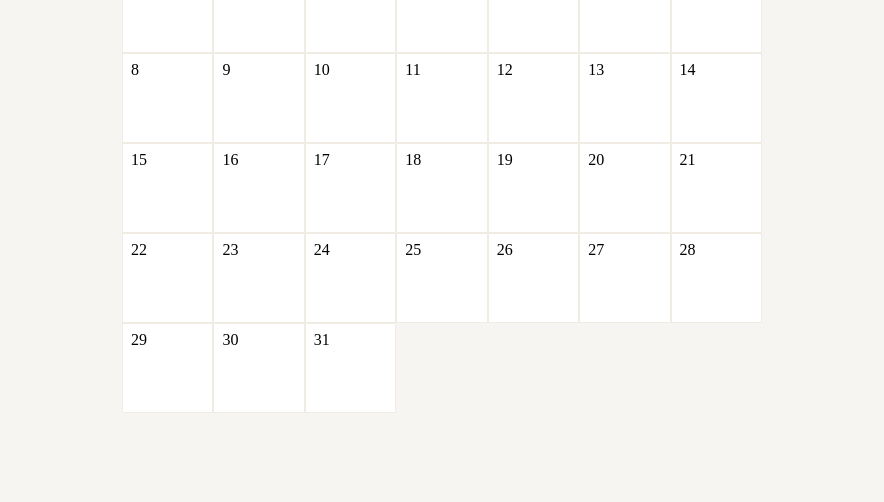
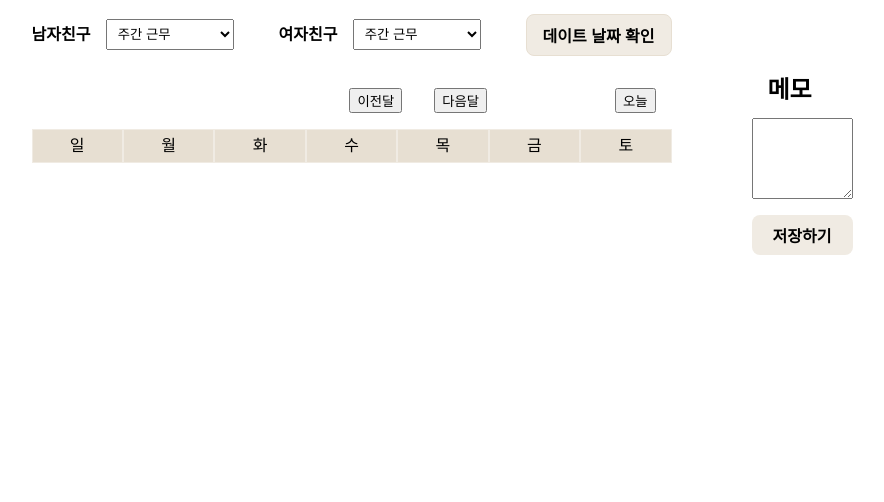
Before and after one commit to ieun32/Date-Planner-Project, a website built with webpack: page index.html in a window 1280 px wide. Shown: the part 298-800 px from the top of the page, without its empty margins (198-1082 px from the left). Built offline with nearby package versions, Linux system fonts and the light colour scheme.

Commit message:
✅ index.html, style.css 수정

```diff
--- a/index.html
+++ b/index.html
@@ -5,30 +5,42 @@
   <meta charset="UTF-8">
   <meta name="viewport" content="width=device-width, initial-scale=1.0">
   <title>교대 근무 커플 데이터 플래너</title>
-  <link rel="stylesheet" href="https://cdn.jsdelivr.net/npm/reset-css@4.0.1/reset.min.css"/>
+  <link rel="stylesheet" href="https://cdn.jsdelivr.net/npm/reset-css@4.0.1/reset.min.css" />
 </head>
 
-<body>
+<body class="container">
   <header class="header">
-    <h1 class="header__title">교대 근무 커플의</h1>
-    <h1 class="header__title">❤️ 두근 두근 데이트 플래너 ❤️</h1>
+    <h1 class="header__title">❤️ 교대 근무 커플의 두근 두근 데이트 플래너 ❤️</h1>
   </header>
   <main class="main">
+    <section class="main__util">
       <section class="chooser">
         <div class="chooser__group">
           <label class="chooser__label chooser__label--boyfriend">남자친구</label>
           <select class="chooser__select chooser__select--boyfriend">
             <option value="dayShift" selected>주간 근무</option>
-          <option value="twoShift">3조 2교대</option>
-          <option value="threeShift">5조 3교대</option>
+            <option value="twoShift_1">3조 2교대 - 1조</option>
+            <option value="twoShift_2">3조 2교대 - 2조</option>
+            <option value="twoShift_3">3조 2교대 - 3조</option>
+            <option value="threeShift_1">5조 3교대 - 1조</option>
+            <option value="threeShift_2">5조 3교대 - 2조</option>
+            <option value="threeShift_3">5조 3교대 - 3조</option>
+            <option value="threeShift_4">5조 3교대 - 4조</option>
+            <option value="threeShift_5">5조 3교대 - 5조</option>
           </select>
         </div>
         <div class="chooser__group">
           <label class="chooser__label chooser__label--girlfriend">여자친구</label>
           <select class="chooser__select chooser__select--girlfriend">
             <option value="dayShift" selected>주간 근무</option>
-          <option value="twoShift">3조 2교대</option>
-          <option value="threeShift">5조 3교대</option>
+            <option value="twoShift_1">3조 2교대 - 1조</option>
+            <option value="twoShift_2">3조 2교대 - 2조</option>
+            <option value="twoShift_3">3조 2교대 - 3조</option>
+            <option value="threeShift_1">5조 3교대 - 1조</option>
+            <option value="threeShift_2">5조 3교대 - 2조</option>
+            <option value="threeShift_3">5조 3교대 - 3조</option>
+            <option value="threeShift_4">5조 3교대 - 4조</option>
+            <option value="threeShift_5">5조 3교대 - 5조</option>
           </select>
         </div>
         <button class="chooser__button">
@@ -38,50 +50,38 @@
 
       <section class="calender">
         <ul class="calender__head">
-        <li class="calender__item calender__item--head">일</li>
-        <li class="calender__item calender__item--head">월</li>
-        <li class="calender__item calender__item--head">화</li>
-        <li class="calender__item calender__item--head">수</li>
-        <li class="calender__item calender__item--head">목</li>
-        <li class="calender__item calender__item--head">금</li>
-        <li class="calender__item calender__item--head">토</li>
+          <button class="calender__head--prev">이전달</button>
+          <li class="calender__head--date"></li>
+          <button class="calender__head--next">다음달</button>
+          <button class="calender__head--today">오늘</button>
         </ul>
+
+        <ul class="calender__mid">
+          <li class="calender__item calender__item--mid">일</li>
+          <li class="calender__item calender__item--mid">월</li>
+          <li class="calender__item calender__item--mid">화</li>
+          <li class="calender__item calender__item--mid">수</li>
+          <li class="calender__item calender__item--mid">목</li>
+          <li class="calender__item calender__item--mid">금</li>
+          <li class="calender__item calender__item--mid">토</li>
+        </ul>
+
         <ul class="calender__body">
-        <li class="calender__item calender__item--body">
-          <span>1</span>
-        </li>
-        <li class="calender__item calender__item--body">2</li>
-        <li class="calender__item calender__item--body">3</li>
-        <li class="calender__item calender__item--body">4</li>
-        <li class="calender__item calender__item--body">5</li>
-        <li class="calender__item calender__item--body">6</li>
-        <li class="calender__item calender__item--body">7</li>
-        <li class="calender__item calender__item--body">8</li>
-        <li class="calender__item calender__item--body">9</li>
-        <li class="calender__item calender__item--body">10</li>
-        <li class="calender__item calender__item--body">11</li>
-        <li class="calender__item calender__item--body">12</li>
-        <li class="calender__item calender__item--body">13</li>
-        <li class="calender__item calender__item--body">14</li>
-        <li class="calender__item calender__item--body">15</li>
-        <li class="calender__item calender__item--body">16</li>
-        <li class="calender__item calender__item--body">17</li>
-        <li class="calender__item calender__item--body">18</li>
-        <li class="calender__item calender__item--body">19</li>
-        <li class="calender__item calender__item--body">20</li>
-        <li class="calender__item calender__item--body">21</li>
-        <li class="calender__item calender__item--body">22</li>
-        <li class="calender__item calender__item--body">23</li>
-        <li class="calender__item calender__item--body">24</li>
-        <li class="calender__item calender__item--body">25</li>
-        <li class="calender__item calender__item--body">26</li>
-        <li class="calender__item calender__item--body">27</li>
-        <li class="calender__item calender__item--body">28</li>
-        <li class="calender__item calender__item--body">29</li>
-        <li class="calender__item calender__item--body">30</li>
-        <li class="calender__item calender__item--body">31</li>
         </ul>
       </section>
+
+    </section>
+    <section class="main__memo">
+      <ul class="memo__head">
+        <li class="memo__head--date"></li>
+        <li class="memo__head--title">메모</li>
+      </ul>
+      <ul class="memo__body">
+        <textarea class="memo__body--input" type="text" cols="10" rows="5"></textarea>
+        <button class="memo__body--save-button">저장하기</button>
+      </ul>
+    </section>
+
   </main>
 </body>
 
--- a/src/styles/style.css
+++ b/src/styles/style.css
@@ -5,30 +5,19 @@
   --color-double-pearl: #E7DFD2;
   --color-highlight: #FFFBDA;
   --color-double-highlight: #FFEC9E;
+  --color-blue: lightblue;
 }
 
-* {
-  margin: 0;
-  padding: 0;
-}
-
-html {
-  height: 100%;
+.container {
+  height: 100vh;
   width: 100%;
-  font-size: 16px;
-  background-color: var(--color-pampas);
-}
-
-body {
   display: flex;
   flex-direction: column;
   justify-content: center;
   align-items: center;
-  height: 100%;
-  width: 100%;
 }
 
-header {
+.header {
   display: flex;
   flex-direction: column;
   justify-content: center;
@@ -36,15 +25,31 @@ header {
   margin-bottom: 2rem;
 }
 
-ul {
-  list-style: none;
+.header__title {
+  font-size: 2rem;
+  font-weight: 800;
 }
 
-button {
-  cursor: pointer;
+.main {
+  display: flex;
+  flex-direction: row;
+  justify-content: center;
+  align-items: start;
+}
+
+.main__util {
+  display: flex;
+  flex-direction: column;
+}
+
+.main__memo {
+  margin-left: 5rem;
+  margin-top: 4rem;
 }
 
 
+
+/* 셀렉터: 근무표 셀렉터 */
 .chooser {
   display: flex;
   flex-direction: row;
@@ -90,8 +95,28 @@ button {
   background-color: var(--color-pampas);
 }
 
+/* 캘린더 */
+.calender__head {
+  display: flex;
+  flex-direction: row;
+  justify-content: end;
+  padding: 1rem;
+  font-size: 1.5rem;
+  font-weight: 700;
+}
+.calender__head--prev {
+  margin-right: 1rem;
+}
 
-.calender__head {
+.calender__head--next {
+  margin-left: 1rem;
+}
+
+.calender__head--today {
+  margin-left: 8rem;
+}
+
+.calender__mid {
   display: grid;
   grid-template-columns: repeat(7, minmax(0, 1fr));
   width: 40rem;
@@ -107,11 +132,11 @@ button {
   border: 1px solid var(--color-pearl);
 }
 
-.calender__item--head {
+.calender__item--mid {
   display: flex;
   justify-content: center;
   align-items: center;
-  height: 3rem;
+  height: 2rem;
   background-color: var(--color-double-pearl);
 }
 
@@ -122,9 +147,82 @@ button {
   align-items: start;
   padding: 0.5rem;
   height: 4.5rem;
-  background-color: var(--color-white)
 }
 
+.calender__item--other {
+  opacity: 0.3;
+}
+
+.calender__item--active {
+  position: relative;
+  color: var(--color-white);
+}
+
+.calender__item--active::before {
+  position: absolute;
+  top: 50%;
+  left: 50%;
+  transform: translate(-50%, -50%);
+  width: 1.5rem;
+  height: 1.5rem;
+  display: block;
+  background-color: black;
+  z-index: -1;
+  content: '';
+  border-radius: 1rem;
+}
+
+/* 메모 */
+.memo {
+  display: absolute;
+  top: 30%;
+  right: 30%;
+  flex-direction: column;
+  justify-content: start;
+  align-items: start;
+  margin-top: 2rem;
+}
+
+.memo__head {
+  display: flex;
+  flex-direction: row;
+  justify-content: start;
+  align-items: start;
+  font-size: 1.5rem;
+  font-weight: 700;
+}
+
+.memo__head--title {
+  margin-left: 1rem;
+  margin-bottom: 1rem;
+}
+
+.memo__body {
+  display: flex;
+  flex-direction: column;
+  justify-self: start;
+}
+
+.memo__body--save-button {
+  margin-top: 1rem;
+  font-size: 1rem;
+  font-weight: 700;
+  padding: 0.5rem 0 0.5rem 0;
+  border: none;
+  border-radius: 0.5rem;
+  background-color: var(--color-pearl);
+  cursor: pointer;
+}
+
+.memo__body--save-button:hover {
+  background-color: var(--color-double-pearl);
+}
+
+.memo__body--save-button:active {
+  background-color: var(--color-double-pearl);
+}
+
+/* 하이라이팅 */
 .calender__item--body-highlight {
   background-color: var(--color-highlight);
 }
```
Lines whose indentation alone changed are shown as unchanged.
